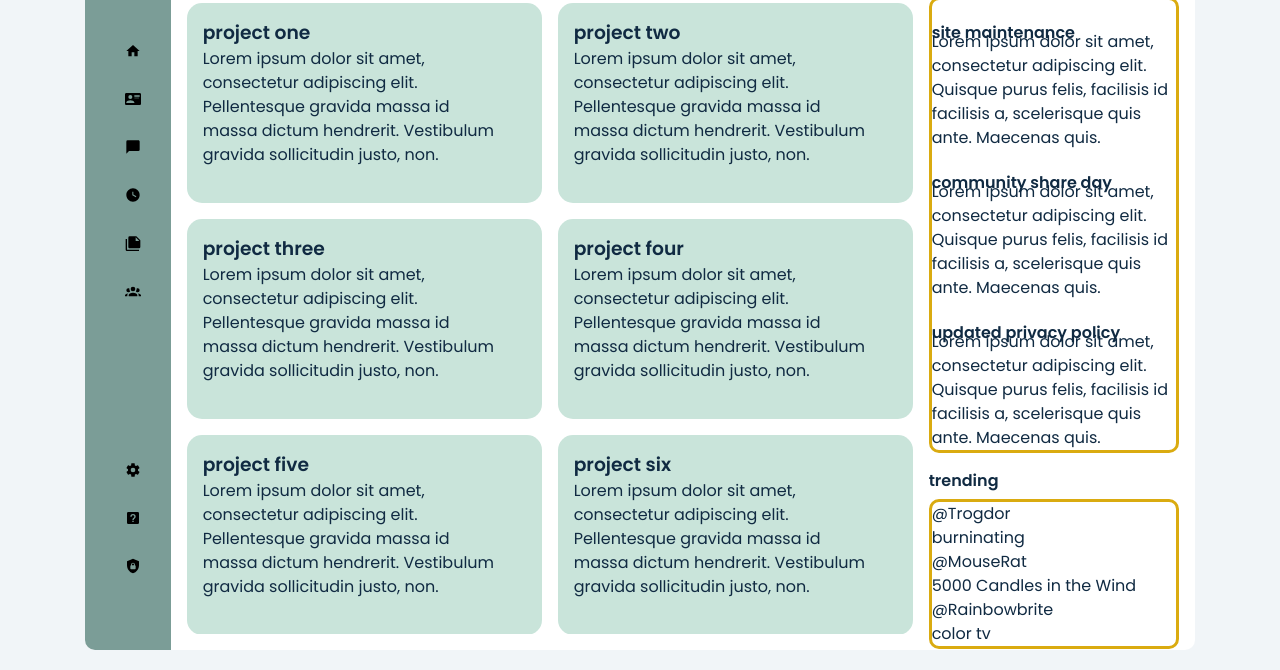
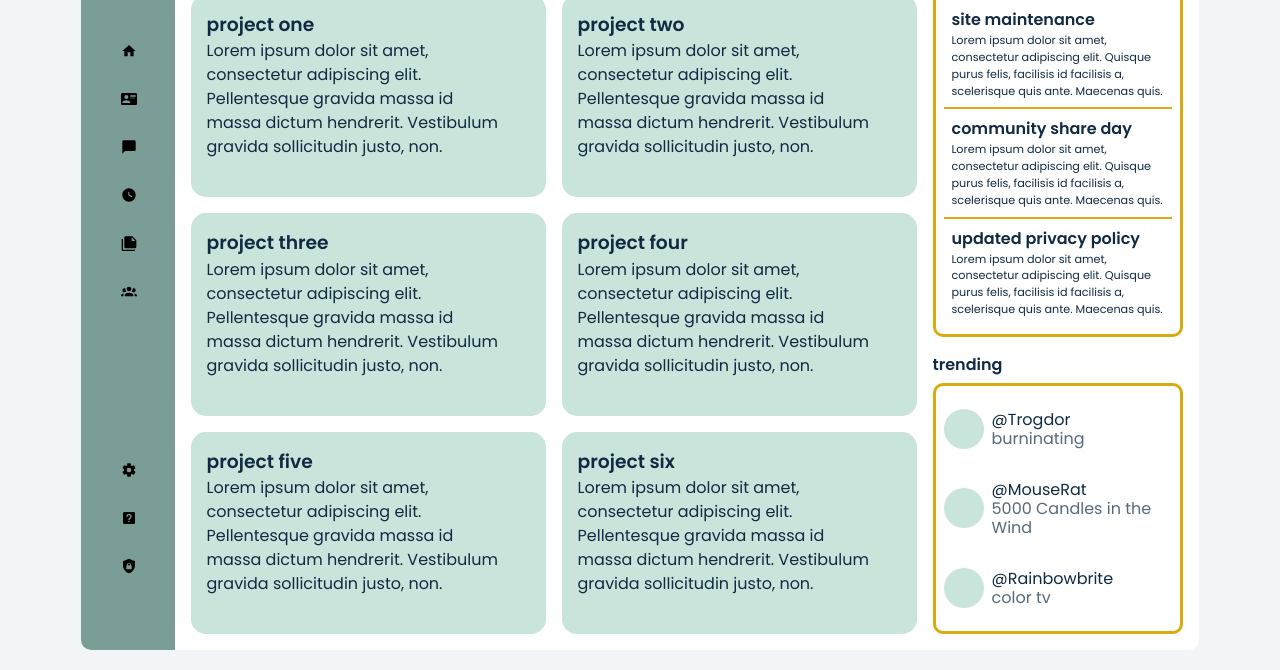
Before and after one commit to MooseCowBear/odin-project-dashboard, a plain HTML site: page index.html in a window 1280 px wide. Shown: the part 130-800 px from the top of the page. Drawn offline with Linux system fonts and the light colour scheme.

Commit message:
adjust desktop layout

```diff
--- a/style.css
+++ b/style.css
@@ -18,6 +18,7 @@ body,
 h1,
 h2,
 h3,
+h4,
 p,
 section,
 article,
@@ -91,8 +92,8 @@ main {
   background-color: var(--background-200);
   border-radius: 10px;
   display: grid;
-  grid-template-columns: 1fr 12fr;
-  grid-template-rows: 8% 92%;
+  grid-template-columns: 1fr 11fr;
+  grid-template-rows: 7% 93%;
   max-height: 95vh;
   overflow: hidden;
 }
@@ -134,11 +135,12 @@ input[type="search"]{
   border-radius: 5px;
   min-width: 200px;
   outline: none;
+  padding: 0 0.2rem;
 }
 
 .user__wrapper {
   display: grid;
-  grid-template-columns: auto 1fr;
+  grid-template-columns: auto auto 1fr;
   gap: 1rem;
   align-items: center;
   justify-self: end;
@@ -186,7 +188,7 @@ input[type="search"]{
 .pages, .utilities {
   display: flex;
   flex-direction: column;
-  gap: 2rem;
+  gap: clamp(1rem, 5vh, 2rem);
 }
 
 .content__wrapper {
@@ -207,8 +209,8 @@ input[type="search"]{
 
 .projects {
   display: grid;
-  grid-template-columns: 1fr 1fr;
-  grid-auto-rows: 200px;
+  grid-template-columns: repeat(auto-fit, minmax(250px, 1fr));
+  grid-auto-rows: minmax(200px, 1fr);
   gap: 1rem;
   min-width: 0;
   overflow-y: scroll;
@@ -230,7 +232,7 @@ h2 {
   font-size: 1rem;
 }
 
-section {
+.sidebar > section {
   display: grid;
   grid-template-columns: 1fr;
   grid-template-rows: 30px 1fr;
@@ -239,12 +241,51 @@ section {
 .section__wrapper {
   border: 3px solid var(--accent-300);
   border-radius: 10px;
+  overflow: scroll;
+  padding: 0.5rem;
+  display: grid;
+  grid-template-columns: 1fr;
 }
 
 .sidebar {
   display: grid;
   grid-template-columns: 1fr;
-  grid-auto-rows: 1fr;
+  grid-template-rows: 1fr 1fr;
   gap: 1rem;
   grid-row: 1 / span 2;
+  min-width: 0;
+  overflow-y: scroll;
 }
+
+.announcement p {
+  font-size: 0.7rem;
+}
+
+.announcement {
+  padding: 0.5rem;
+}
+
+.announcement:not(:last-child) {
+  border-bottom: 2px solid var(--accent-300);
+}
+
+.post {
+  display: grid;
+  grid-template-columns: auto 1fr;
+  align-items: center;
+  gap: 0.5rem;
+}
+
+.post p {
+  line-height: 1.2;
+}
+
+.profile {
+  width: 2.5rem;
+  height: 2.5rem;
+  border-radius: 50%;
+  background-color: var(--accent-100);
+}
+.post__title {
+  opacity: 0.7;
+}
```
